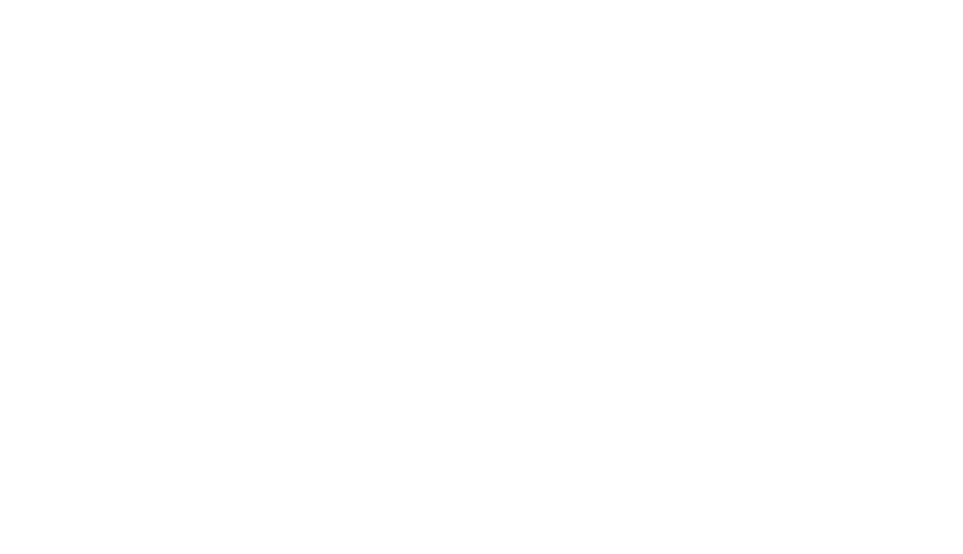
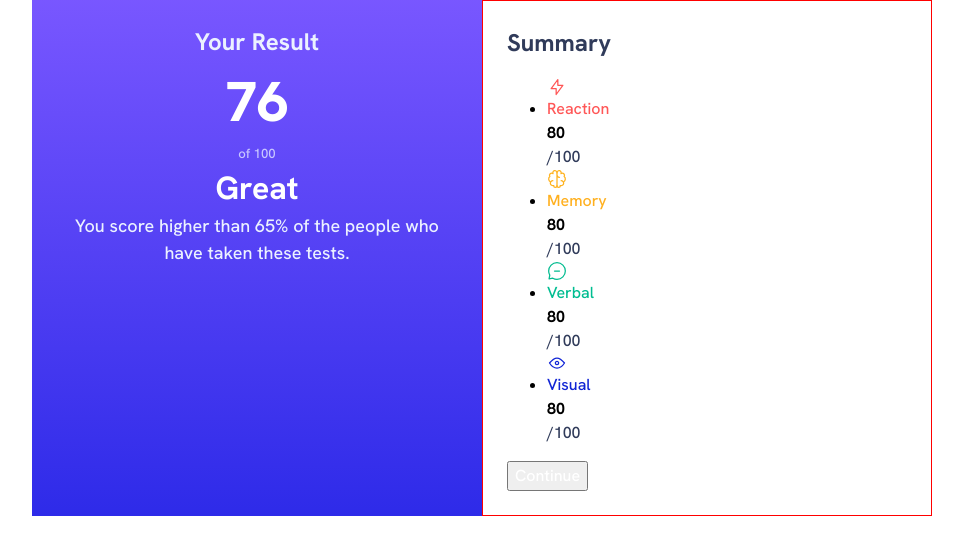
Before and after one commit to Esphalon/fem-results-component, a website built with Vite: page index.html in a window 1280 px wide. Shown: the whole page, without its empty margins (158-1121 px from the left). Built offline with nearby package versions, Linux system fonts and the light colour scheme.

Commit message:
Add elements to HTML

```diff
--- a/index.html
+++ b/index.html
@@ -11,7 +11,75 @@
     <link rel="stylesheet" href="style.css">
   </head>
   <body>
+    <section>
+      <div class="container">
+        <div class="even-columns">
+          <div class="result-column | bg-gradient text-center padding-500 ">
+            <h2 class="fs-large fw-bold text-neutral-pale">Your Result</h2>
+            <div class="score">
+              <p class="fs-heading fw-black text-neutral-white">76</p>
+              <p class="fs-small text-neutral-lavender">of 100</p>
+            </div>
+            <div class="score-explanation">
+              <p class="fs-extra-large text-neutral-white fw-bold ">Great</p>
+              <p class="fs-body text-neutral-pale">You score higher than 65% of the people who have taken these tests.</p>
+            </div>
+          </div>
+          <div class="summary | padding-500 bg-red">
+            <h2 class="fs-large fw-bold text-neutral-dark-gray">Summary</h2>
+            <ul class ="summary-scores">
+              <li class = "reaction-score |" >
+                <div class="score-name">
+                  <img src="images/icon-reaction.svg" alt="">
+                  <p class="text-primary-red">Reaction</p>
+                </div>
+                <div class="score-value">
+                  <p class="fw-bold">80</p>
+                  <p class="text-neutral-dark-gray">/100</p>
+                </div>
+              </li>
+              <li class = "memory-score">
+                <div class="score-name">
+                  <img src="images/icon-memory.svg" alt="">
+                  <p class="text-primary-orange">Memory</p>
+                </div>
+                <div class="score-value">
+                  <p class="fw-bold">80</p>
+                  <p class="text-neutral-dark-gray">/100</p>
+                </div>
+              </li>
+              <li class = "verbal-score">
+                <div class="score-name">
+                  <img src="images/icon-verbal.svg" alt="">
+                  <p class="text-primary-teal">Verbal</p>
+                </div>
+                <div class="score-value">
+                  <p class="fw-bold">80</p>
+                  <p class="text-neutral-dark-gray">/100</p>
+                </div>
+              </li>
+              <li class = "visual-score">
+                <div class="score-name">
+                  <img src="images/icon-visual.svg" alt="">
+                  <p class="text-primary-blue">Visual</p>
+                </div>
+                <div class="score-value">
+                  <p class="fw-bold">80</p>
+                  <p class="text-neutral-dark-gray">/100</p>
+                </div>
+              </li>
+            </ul>
+            <button>
+              <p class="text-neutral-white">
+                Continue
+              </p>
+            </button>
 
+            </div>
+        </div>
+        </div>
+      </div>
+    </section>
 
 
 
--- a/style.css
+++ b/style.css
@@ -1,8 +1,8 @@
 :root{
   /* Colour Settings */
     --clr-primary-red: hsl(0, 100%, 67%);
-    --clr-primary-orange: hsl(39, 100%, 56%);
-    --clr-primary-orange: hsl(166, 100%, 37%);
+    --clr-primary-orange:hsl(39, 100%, 56%);
+    --clr-primary-teal: hsl(166, 100%, 37%);
     --clr-primary-blue: hsla(234, 85%, 45%);
 
     --clr-neutral-white: hsl(0, 0%, 100%);
@@ -24,12 +24,16 @@
     --fs-body: 1.125rem;
     --fs-large: 1.5rem;
     --fs-extra-large: 2rem;
-    --fs-heading: 3rem;
+    --fs-heading: 3.5rem;
 
     /* Margin Blocks */
     --size-400: 1rem;
     --size-500: 1.5rem;
     --size-600: 2rem;
+
+    --fw-regular: 500;
+    --fw-bold: 700;
+    --fw-black: 800;
   }
 
 /* Css Reset Andy Bell */
@@ -109,6 +113,97 @@ select {
   }
 }
 
+/* Utility Classes */
+.container{
+  max-width: 900px;
+  margin-inline: auto;
+}
+.even-columns{
+  display: grid;
+}
+@media(min-width: 47em){
+  .even-columns{
+    grid-auto-flow: column;
+    grid-auto-columns: 1fr;
+  }
+}
+
+
+/* Font Classes */
+
+fs-extra-small{
+  font-size: var(--fs-extra-small);
+  }
+  .fs-small{
+    font-size: var(--fs-small);
+  }
+  .fs-medium{
+    font-size: var(--fs-medium);
+  }
+  .fs-body{
+    font-size: var(--fs-body);
+  }
+  .fs-large{
+     font-size: var(--fs-large);
+  }
+  .fs-extra-large{
+    font-size: var(--fs-extra-large);
+  }
+  .fs-heading{
+    font-size: var(--fs-heading);
+  }
+
+  .fw-regular{
+    font-weight: var(--fw-regular);
+  }
+  .fw-bold{
+    font-weight: var(--fw-bold);
+  }
+  .fw-black{
+    font-weight: var(--fw-black);
+  }
+
+/* Colour Utility */
+  .text-primary-red{
+    color: var(--clr-primary-red);
+  }
+  .text-primary-orange{
+    color: var(--clr-primary-orange);
+  }
+  .text-primary-teal{
+    color: var(--clr-primary-teal);
+  }
+  .text-primary-blue{
+    color: var(--clr-primary-blue);
+  }
+  .text-neutral-white{
+    color: var(--clr-neutral-white);
+  }
+  .text-neutral-pale{
+    color: var(--clr-neutral-pale);
+  }
+  .text-neutral-lavender{
+    color: var(--clr-neutral-lavender);
+  }
+  .text-neutral-dark-gray{
+    color: var(--clr-neutral-dark-gray);
+  }
+
+  .text-center{
+    text-align: center;
+  }
+
+  .padding-500{
+    padding: var(--size-500);
+  }
+
+  .bg-gradient{
+    background: linear-gradient(var(--clr-gradient-slate-blue), var(--clr-gradient-royal-blue));
+  }
+  .bg-red{
+    border: 1px solid red;
+  }
+
 /* Own CSS */
 
 body{
```
